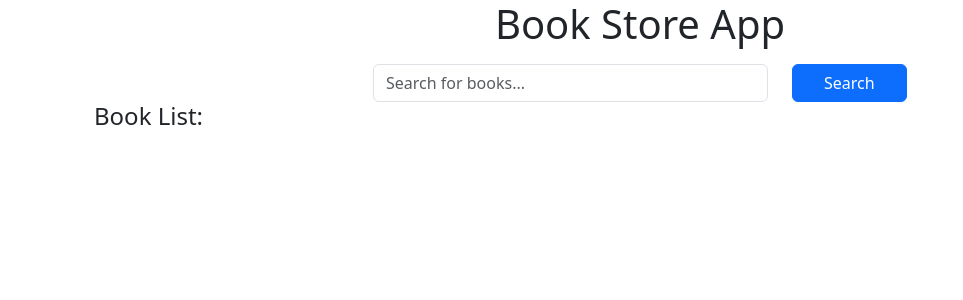
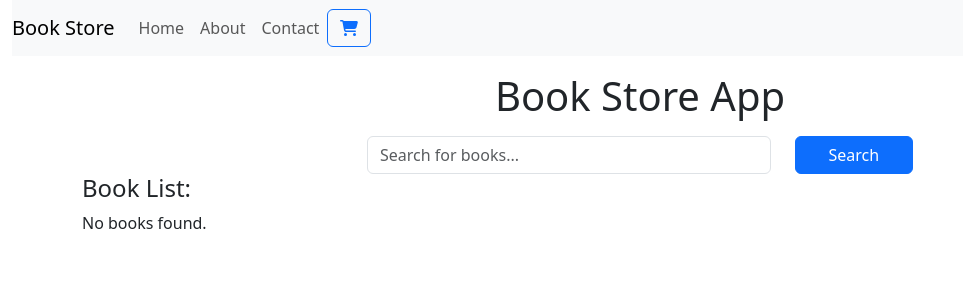
Before and after one commit to betuldemirr/bookstore-app, a React (Create React App) app: page / in a window 1280 px wide. Shown: the top 300 px of the page, without its empty margins (0-963 px from the left). Built offline with nearby package versions, Linux system fonts and the light colour scheme.

Commit message:
cart component created and selected books added to cart

```diff
--- a/package.json
+++ b/package.json
@@ -3,6 +3,9 @@
   "version": "0.1.0",
   "private": true,
   "dependencies": {
+    "@fortawesome/fontawesome-svg-core": "^6.5.2",
+    "@fortawesome/free-solid-svg-icons": "^6.5.2",
+    "@fortawesome/react-fontawesome": "^0.2.0",
     "@testing-library/jest-dom": "^5.17.0",
     "@testing-library/react": "^13.4.0",
     "@testing-library/user-event": "^13.5.0",
--- a/src/App.js
+++ b/src/App.js
@@ -1,26 +1,51 @@
 import React, { useState } from 'react';
 import BookList from './components/BookList';
 import SearchBar from './components/SearchBar';
-import { Container, Row, Col } from 'react-bootstrap';
+import Cart from './components/Cart';
+import { Container, Navbar, Nav, Button } from 'react-bootstrap';
 import { searchBooks } from './services/api';
+import { FontAwesomeIcon } from '@fortawesome/react-fontawesome';
+import { faShoppingCart } from '@fortawesome/free-solid-svg-icons';
 
 const App = () => {
     const [books, setBooks] = useState([]);
+    const [showCart, setShowCart] = useState(false);
+    const [selectedBooks, setSelectedBooks] = useState([]);
 
     const searchBooksHandler = async (searchTerm) => {
         const response = await searchBooks(searchTerm);
         setBooks(response);
     };
 
+    const addToCart = (book) => {
+        setSelectedBooks([...selectedBooks, book]);
+        setShowCart(true);
+    };
+
+    const handleCloseCart = () => {
+        setShowCart(false);
+    };
+
     return (
-        <Container>
-            <Row>
-                <Col>
-                    <h1 className="text-center">Book Store App</h1>
-                    <SearchBar onSearch={searchBooksHandler}/>
-                    <BookList books={books} />
-                </Col>
-            </Row>
+        <Container fluid>
+            <Navbar bg="light" expand="lg">
+                <Navbar.Brand href="#">Book Store</Navbar.Brand>
+                <Navbar.Toggle aria-controls="basic-navbar-nav" />
+                <Navbar.Collapse id="basic-navbar-nav">
+                    <Nav className="mr-auto">
+                        <Nav.Link href="#">Home</Nav.Link>
+                        <Nav.Link href="#">About</Nav.Link>
+                        <Nav.Link href="#">Contact</Nav.Link>
+                    </Nav>
+                    <Button variant="outline-primary" onClick={() => setShowCart(true)}>
+                        <FontAwesomeIcon icon={faShoppingCart} />
+                    </Button>
+                </Navbar.Collapse>
+            </Navbar>
+            <h1 className="text-center mt-3">Book Store App</h1>
+            <SearchBar onSearch={searchBooksHandler}/>
+            <BookList books={books} addToCart={addToCart} />
+            <Cart show={showCart} handleClose={handleCloseCart} selectedBooks={selectedBooks} />
         </Container>
     );
 };
--- a/src/components/BookDetail.js
+++ b/src/components/BookDetail.js
@@ -2,14 +2,11 @@ import React, { useState, useEffect } from 'react';
 import { Card, Modal, Button } from 'react-bootstrap';
 import { getBookDetails } from '../services/api';
 
-const BookDetail = ({ book }) => {
+const BookDetail = ({ book, addToCart }) => {
     const [showModal, setShowModal] = useState(false);
     const [price, setPrice] = useState(null);
 
     useEffect(() => {
-        fetchPrice();
-    });
-
         const fetchPrice = async () => {
             const bookDetails = await getBookDetails(book.id);
             if (bookDetails && bookDetails.saleInfo && bookDetails.saleInfo.listPrice && bookDetails.saleInfo.listPrice.amount) {
@@ -18,12 +15,19 @@ const BookDetail = ({ book }) => {
                 console.error('Price data not available.');
             }
         };
+        fetchPrice();
+    }, [book.id]);
 
     const handleShowModal = () => {
         setShowModal(true);
     };
+
     const handleCloseModal = () => {
         setShowModal(false);
+    };
+
+    const handleAddToCart = () => {
+        addToCart(book);
     };
 
     return (
@@ -39,7 +43,7 @@ const BookDetail = ({ book }) => {
                     {price && <p>Price: {price}</p>}
                 </Card.Body>
                 <Card.Footer>
-                    <Button variant="primary">Add to Cart</Button>
+                    <Button variant="primary" onClick={handleAddToCart}>Add to Cart</Button>
                 </Card.Footer>
 
             </Card>
--- a/src/components/BookList.js
+++ b/src/components/BookList.js
@@ -2,21 +2,22 @@ import React from 'react';
 import { Container, Row, Col } from 'react-bootstrap';
 import BookDetail from './BookDetail';
 
-const BookList = ({ books, searchTerm }) => {
+const BookList = ({ books, addToCart }) => {
   return (
     <Container>
       <h4>Book List:</h4>
       <Row className="justify-content-center">
-        {books.length === 0 && searchTerm && (
+        {books && books.length > 0 ? (
+          books.map((book, index) => (
+            <Col key={index} xs={12} md={4} lg={3} className='my-3'>
+              <BookDetail book={book} addToCart={addToCart} />
+            </Col>
+          ))
+        ) : (
           <Col>
             <p>No books found.</p>
           </Col>
         )}
-        {books.map((book, index) => (
-          <Col key={index} xs={12} md={4} lg={3} className='my-3'>
-            <BookDetail book={book} />
-          </Col>
-        ))}
       </Row>
     </Container>
   );
--- /dev/null
+++ b/src/components/Cart.js
@@ -0,0 +1,48 @@
+import React from 'react';
+import { Container, Row, Col } from 'react-bootstrap';
+import Offcanvas from 'react-bootstrap/Offcanvas';
+
+const Cart = ({ show, handleClose, selectedBooks, }) => {
+
+    const calculateTotalPrice = () => {
+        let totalPrice = 0;
+        let currencyCode = '';
+        if (selectedBooks && selectedBooks.length > 0) {
+            selectedBooks.forEach(book => {
+                totalPrice += book.saleInfo.listPrice.amount;
+                currencyCode = book.saleInfo.listPrice.currencyCode;
+            });
+        }
+        return `${totalPrice.toFixed(2)} ${currencyCode}`;
+    };
+
+    return (
+        <Offcanvas show={show} onHide={handleClose} placement="end">
+            <Offcanvas.Header closeButton>
+            <Offcanvas.Title>Cart</Offcanvas.Title>
+            </Offcanvas.Header>
+            <Offcanvas.Body>
+                {selectedBooks && selectedBooks.length > 0 ? (
+                    <Container>
+                        <Row>
+                            {selectedBooks.map((book, index) => (
+                                <Col key={index} xs={12} className='my-3'>
+                                    <p>{book.volumeInfo.title} - {book.saleInfo.listPrice.amount} {book.saleInfo.listPrice.currencyCode} </p>
+                                </Col>
+                            ))}
+                        </Row>
+                        <Row>
+                            <Col>
+                                <p>Total Price: {calculateTotalPrice()}</p>
+                            </Col>
+                        </Row>
+                    </Container>
+                ) : (
+                    <p>No books selected.</p>
+                )}
+            </Offcanvas.Body>
+        </Offcanvas>
+    );
+};
+
+export default Cart;
```
Also changed, not shown: src/services/api.js (line endings or trailing spaces), 1 other file (tests, documents, lock files or other folders). Lines whose indentation alone changed are shown as unchanged.
